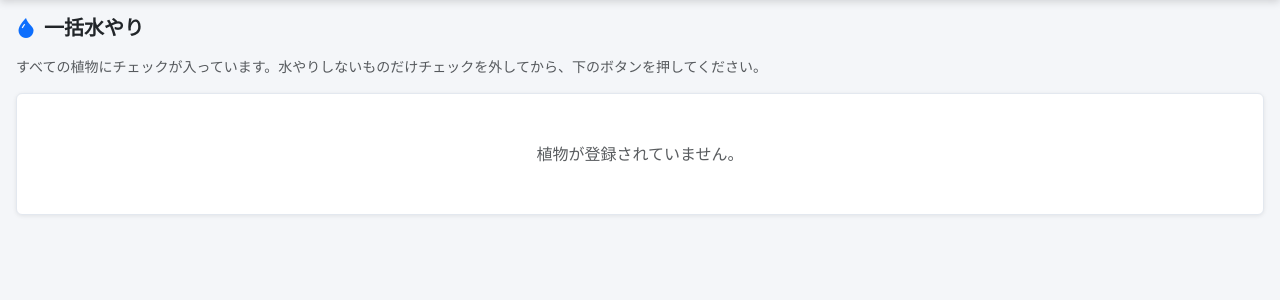
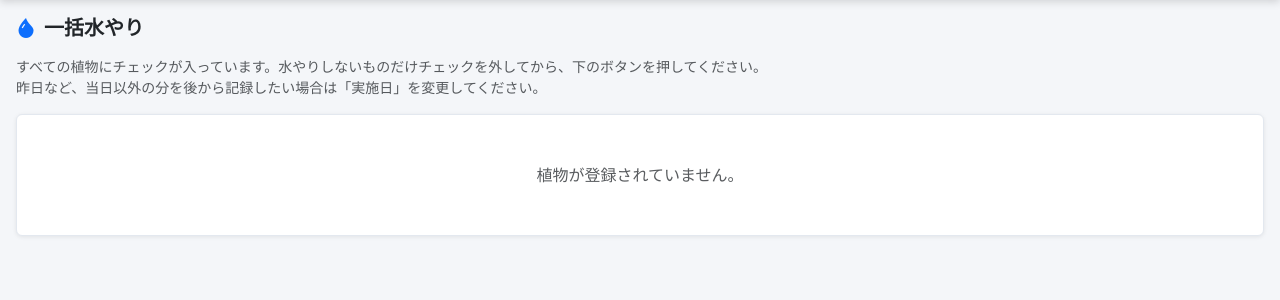
Before and after one commit to yfujimaki/plant-management, a Flask app: page /water_all in a window 1280 px wide. Shown: the part 56-356 px from the top of the page. Run offline with Flask 3, Linux system fonts and the light colour scheme; the visitor is signed in with stand-in values (Sample User, id 1); data that the repository does not hold is empty.

Commit message:
Allow backdating care records to a past date
Both the per-plant record buttons and bulk watering default to today
but now include a date field (capped at today) for logging care that
was actually done earlier and forgotten. Duplicate-checking is scoped
to the chosen date rather than always today.

```diff
--- a/app.py
+++ b/app.py
@@ -108,6 +108,18 @@ def plant_status(db, plant, season, today):
             'done_today': last is not None and last_date == today,
         }
     return result
+
+
+def parse_log_date(value):
+    if not value:
+        return date.today(), None
+    try:
+        d = date.fromisoformat(value)
+    except ValueError:
+        return date.today(), '日付の形式が正しくないため、本日の日付を使用しました。'
+    if d > date.today():
+        return date.today(), '未来の日付は指定できないため、本日の日付を使用しました。'
+    return d, None
 
 
 def overall_status(status_map):
@@ -398,7 +410,7 @@ def plant_detail(plant_id):
         WHERE cl.plant_id = ? ORDER BY cl.logged_at DESC, cl.id DESC LIMIT 30
     ''', (plant_id,)).fetchall()
 
-    return render_template('plant_detail.html', plant=plant, statuses=statuses, history=history)
+    return render_template('plant_detail.html', plant=plant, statuses=statuses, history=history, today=today)
 
 
 @app.route('/plants/<int:plant_id>/log', methods=['POST'])
@@ -415,21 +427,28 @@ def plant_log(plant_id):
         flash('不正な操作です。', 'danger')
         return redirect(url_for('plant_detail', plant_id=plant_id))
 
-    today_str = date.today().isoformat()
+    log_date, date_warning = parse_log_date(request.form.get('log_date'))
+    if date_warning:
+        flash(date_warning, 'warning')
+    log_date_str = log_date.isoformat()
+
     already = db.execute(
         "SELECT 1 FROM care_logs WHERE plant_id=? AND action=? AND logged_at=?",
-        (plant_id, action, today_str)
+        (plant_id, action, log_date_str)
     ).fetchone()
     if already:
-        flash(f'「{ACTIONS[action]["label"]}」は本日すでに記録済みです。', 'warning')
+        flash(f'「{ACTIONS[action]["label"]}」は{log_date_str}分すでに記録済みです。', 'warning')
         return redirect(url_for('plant_detail', plant_id=plant_id))
 
     db.execute(
         'INSERT INTO care_logs (plant_id, action, user_id, logged_at, comment) VALUES (?,?,?,?,?)',
-        (plant_id, action, session['user_id'], today_str, request.form.get('comment', ''))
+        (plant_id, action, session['user_id'], log_date_str, request.form.get('comment', ''))
     )
     db.commit()
-    flash(f'{ACTIONS[action]["label"]}を記録しました！', 'success')
+    if log_date == date.today():
+        flash(f'{ACTIONS[action]["label"]}を記録しました！', 'success')
+    else:
+        flash(f'{ACTIONS[action]["label"]}を{log_date_str}分として記録しました！', 'success')
     return redirect(url_for('plant_detail', plant_id=plant_id))
 
 
@@ -455,9 +474,15 @@ def plant_log_delete(plant_id, log_id):
 def water_all():
     db = get_db()
     plants = db.execute('SELECT * FROM plants WHERE archived=0 ORDER BY id').fetchall()
-    today_str = date.today().isoformat()
+    today = date.today()
+    today_str = today.isoformat()
 
     if request.method == 'POST':
+        log_date, date_warning = parse_log_date(request.form.get('log_date'))
+        if date_warning:
+            flash(date_warning, 'warning')
+        log_date_str = log_date.isoformat()
+
         selected_ids = set(request.form.getlist('plant_ids'))
         watered, skipped = [], []
         for plant in plants:
@@ -465,22 +490,23 @@ def water_all():
                 continue
             already = db.execute(
                 "SELECT 1 FROM care_logs WHERE plant_id=? AND action='water' AND logged_at=?",
-                (plant['id'], today_str)
+                (plant['id'], log_date_str)
             ).fetchone()
             if already:
                 skipped.append(plant['name'])
                 continue
             db.execute(
                 'INSERT INTO care_logs (plant_id, action, user_id, logged_at, comment) VALUES (?,?,?,?,?)',
-                (plant['id'], 'water', session['user_id'], today_str, '')
+                (plant['id'], 'water', session['user_id'], log_date_str, '')
             )
             watered.append(plant['name'])
         db.commit()
 
+        date_note = '' if log_date == today else f'（{log_date_str}分として）'
         if watered:
-            flash(f'{len(watered)}件の水やりを記録しました！（' + '、'.join(watered) + '）', 'success')
+            flash(f'{len(watered)}件の水やりを記録しました{date_note}！（' + '、'.join(watered) + '）', 'success')
         if skipped:
-            flash(f'{len(skipped)}件は本日すでに記録済みのためスキップしました。（' + '、'.join(skipped) + '）', 'warning')
+            flash(f'{len(skipped)}件は{log_date_str}分ですでに記録済みのためスキップしました。（' + '、'.join(skipped) + '）', 'warning')
         if not watered and not skipped:
             flash('選択された植物がありませんでした。', 'warning')
         return redirect(url_for('water_all'))
@@ -493,7 +519,7 @@ def water_all():
         ).fetchone()
         rows.append({'plant': plant, 'done_today': bool(already)})
 
-    return render_template('water_all.html', rows=rows)
+    return render_template('water_all.html', rows=rows, today=today_str)
 
 
 # ── Season ────────────────────────────────────────────────────────────────────
--- a/templates/water_all.html
+++ b/templates/water_all.html
@@ -5,13 +5,20 @@
 <h5 class="fw-bold mb-3"><i class="bi bi-droplet-fill me-2 text-primary"></i>一括水やり</h5>
 
 <p class="small text-muted mb-3">
-  すべての植物にチェックが入っています。水やりしないものだけチェックを外してから、下のボタンを押してください。
+  すべての植物にチェックが入っています。水やりしないものだけチェックを外してから、下のボタンを押してください。<br>
+  昨日など、当日以外の分を後から記録したい場合は「実施日」を変更してください。
 </p>
 
 {% if not rows %}
 <div class="card"><div class="card-body text-center text-muted py-5">植物が登録されていません。</div></div>
 {% else %}
 <form method="POST">
+  <div class="mb-3">
+    <label class="form-label small fw-semibold mb-1">実施日</label>
+    <input type="date" name="log_date" class="form-control form-control-sm" style="max-width:200px;"
+           value="{{ today }}" max="{{ today }}">
+  </div>
+
   <div class="d-flex justify-content-between align-items-center mb-2">
     <div class="btn-group btn-group-sm">
       <button type="button" id="selectAll" class="btn btn-outline-secondary">すべて選択</button>
@@ -24,7 +31,7 @@
     {% for row in rows %}
     <label class="list-group-item d-flex align-items-center gap-3 {{ 'bg-light text-muted' if row.done_today }}">
       <input type="checkbox" name="plant_ids" value="{{ row.plant.id }}" class="form-check-input flex-shrink-0 water-check"
-             {% if not row.done_today %}checked{% endif %} {% if row.done_today %}disabled{% endif %}>
+             {% if not row.done_today %}checked{% endif %}>
       <span class="badge bg-secondary flex-shrink-0" style="width:2rem;">{{ loop.index }}</span>
       {% if row.plant.photo %}
       <img src="{{ url_for('static', filename='uploads/' + row.plant.photo) }}" class="rounded flex-shrink-0"
```
Also changed, not shown: templates/plant_detail.html (+7 -6 lines).
